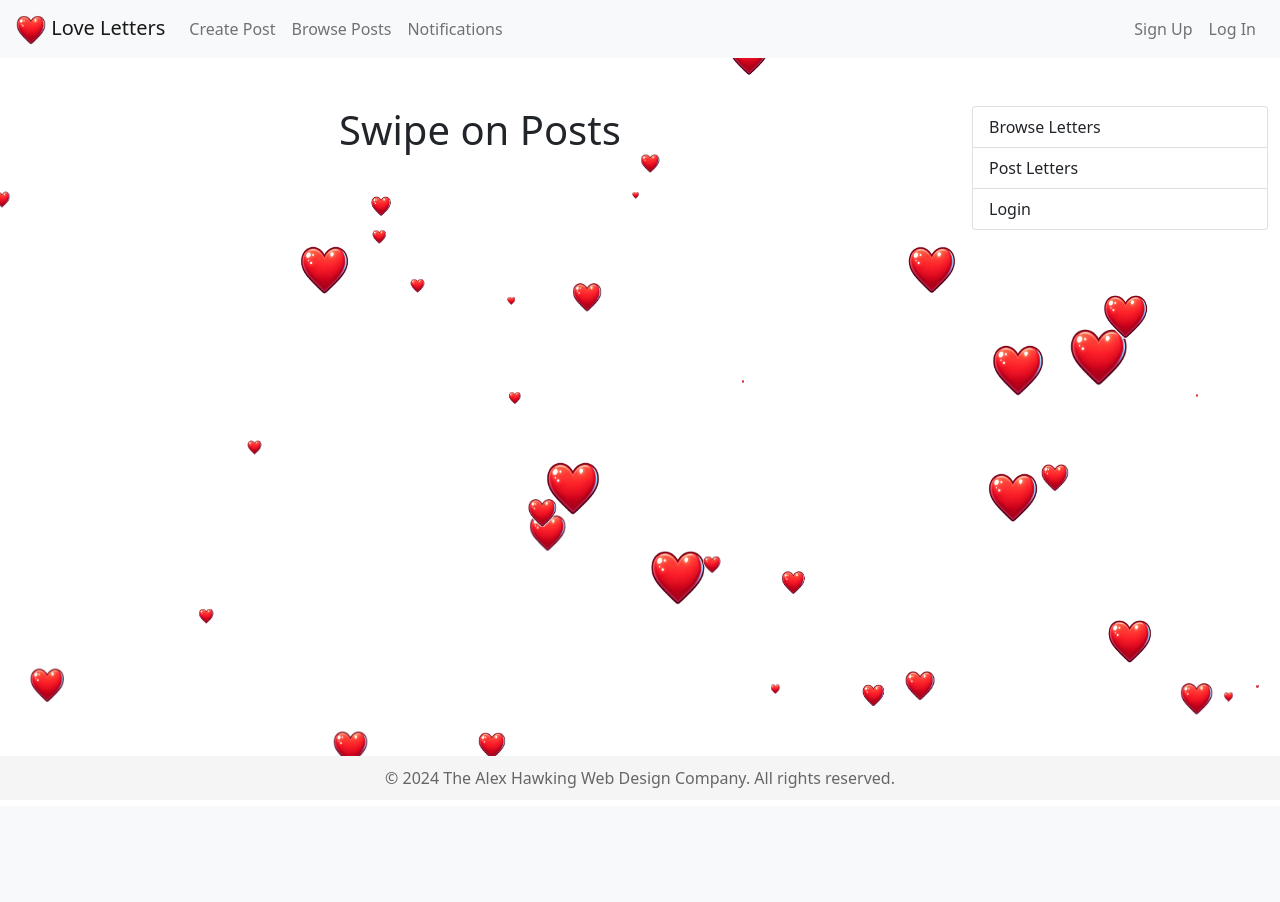
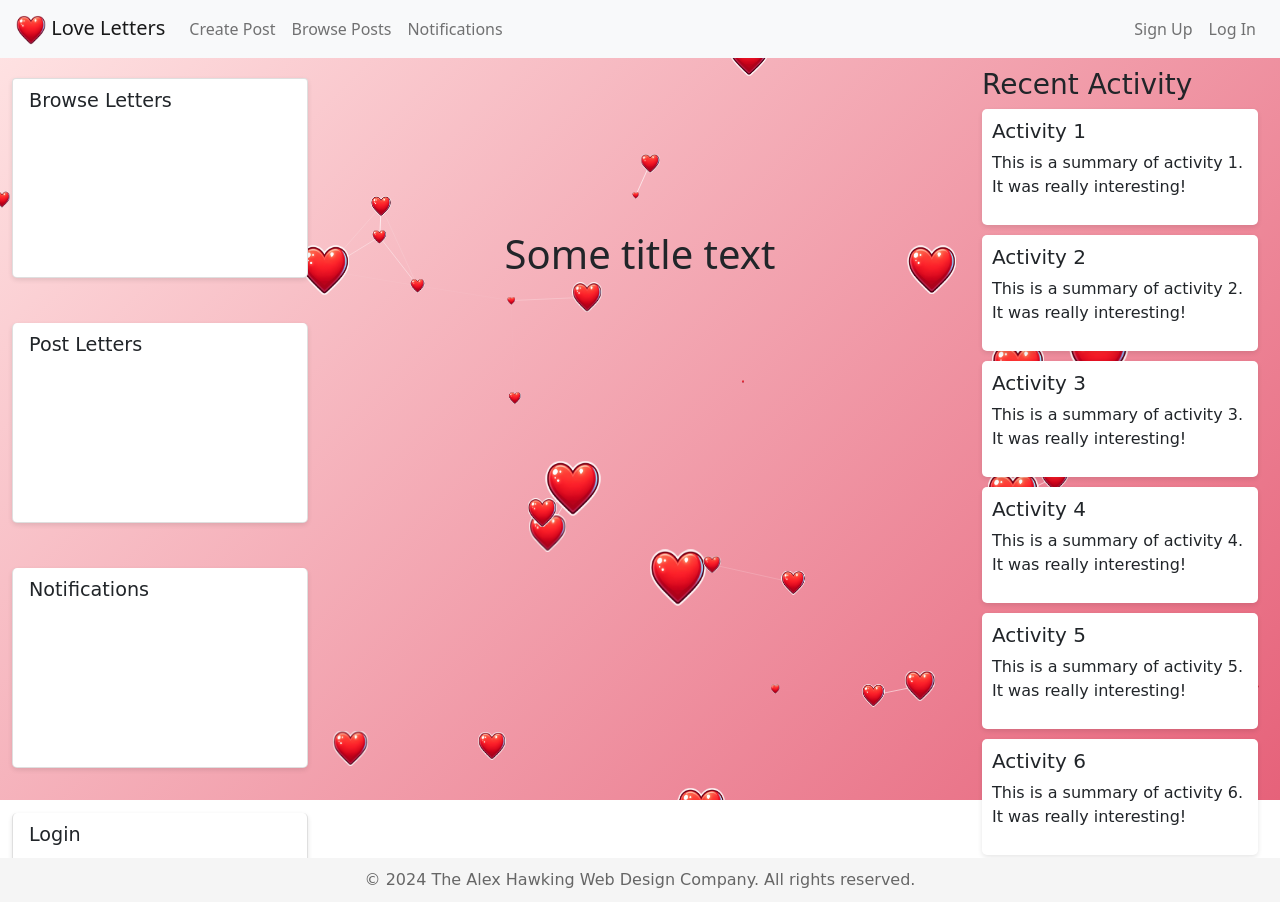
Before and after one commit to 0x3F-Lab/love-letters, a Flask app: page / in a window 1280 px wide. Before the commit the page ends 788 px from the top, so only its background shows below. Run offline with Flask 3, Linux system fonts and the light colour scheme; some libraries are stand-ins or nearby versions.

Commit message:
Style landing page

```diff
--- a/src/static/css/style.css
+++ b/src/static/css/style.css
@@ -5,6 +5,7 @@ body {
   padding: 0;
   display: flex;
   flex-direction: column;
+  font-family: 'Great Vibes', cursive;
 }
 
 /* Center Content */
@@ -39,6 +40,7 @@ body {
   text-align: center;
   border-radius: 15px;
   box-shadow: 0 4px 8px rgba(0, 0, 0, 0.1);
+  font-family: 'Great Vibes', cursive;
 }
 
 .card:hover {
@@ -58,6 +60,7 @@ body {
   color: #666;
   text-align: center;
   padding: 10px 0;
+  font-family: 'Great Vibes', cursive;
 }
 
 .modal-content {
@@ -84,6 +87,7 @@ body {
   width: 80%; /* Sets the card width to 80% of its parent container */
   margin: 0 auto 20px; /* Centers the card horizontally and adds space below */
   box-shadow: 0 4px 8px rgba(0, 0, 0, 0.1); /* Adds a shadow for better visibility */
+  font-family: 'Great Vibes', cursive;
 }
 
 @media (max-width: 768px) {
@@ -261,7 +265,7 @@ select:focus {
   position: absolute;
   width: 80%;
   min-height: 300px;
-  background-color: #fff;
+  background-color: rgb(238, 163, 194);
   box-shadow: 0 4px 8px rgba(0, 0, 0, 0.2);
   border-radius: 10px;
   padding: 20px;
@@ -352,3 +356,97 @@ select:focus {
     box-shadow: 0 0 0 0 rgba(150, 201, 61, 0);
   }
 }
+
+.container-fluid, .row {
+  height: 100%;
+}
+
+/* Sidebar styling */
+.sidebar {
+  background-color: transparent;
+  padding: 20px;
+}
+
+.list-group {
+  width: 100%; /* Ensure the group takes full width of the sidebar */
+}
+
+.list-group-item {
+  background-color: #fff; /* White background */
+  color: #333; /* Dark text color */
+  border: none; /* No borders for a cleaner look */
+  padding: 20px; /* Increased padding for taller buttons */
+  margin-bottom: 45px; /* Space between buttons */
+  border-radius: 5px; /* Rounded corners */
+  box-shadow: 0 2px 5px rgba(0, 0, 0, 0.1); /* Subtle shadow for depth */
+  display: block; /* Block display to fill the container */
+  width: 100%; /* Full width */
+  height: 200px;
+  text-align: center; /* Center text */
+  font-size: 1.2rem; /* Larger font size */
+  transition: background-color 0.3s, color 0.3s; /* Smooth transition for hover effects */
+  font-family: 'Great Vibes', cursive;
+}
+
+.list-group-item:hover, .list-group-item:focus {
+  background-color: #e2e2e2; /* Light grey on hover/focus */
+  color: #212529; /* Darker text on hover/focus */
+  text-decoration: none; /* Remove underline from links */
+}
+
+/* Adjustments for responsiveness and interaction */
+@media (max-width: 768px) {
+  .sidebar {
+    padding: 10px;
+  }
+  .list-group-item {
+    padding: 15px; /* Slightly smaller padding on smaller screens */
+  }
+}
+
+
+.game-col {
+  background-color: transparent; /* White background */
+  overflow: hidden; /* Hide anything outside the bounds */
+}
+
+.recent-activity {
+  padding: 10px;
+}
+
+.activity-item {
+  margin-bottom: 10px;
+  padding: 10px;
+  background-color: #fff; /* White background for each item */
+  border-radius: 5px; /* Rounded corners for each item */
+  box-shadow: 0 2px 5px rgba(0,0,0,0.1); /* Subtle shadow */
+  font-family: 'Great Vibes', cursive;
+}
+
+/* Ensure the sidebar and the recent activity panel take full height */
+.sidebar, .col-md-3 {
+  height: 100vh;
+  overflow-y: auto; /* Makes sidebar scrollable if needed */
+  font-family: 'Great Vibes', cursive;
+}
+
+/* Adjust main content width */
+.col-md-6 {
+  overflow: hidden;
+}
+
+/* Ensure all content areas are above the particles */
+.container-fluid, .row, .col-md-3, .col-md-6, .list-group-item, .card, .status-popup {
+  position: relative;
+  z-index: 1; /* Higher z-index than particles.js */
+}
+
+#particles-js {
+  position: fixed;
+  top: 0;
+  left: 0;
+  width: 100%;
+  height: 100%;
+  background: linear-gradient(135deg, #ffe5e5, #e6627a); /* Same as body for a consistent look */
+  z-index: 0; /* Ensures it's behind all content */
+}
--- a/src/templates/landing.html
+++ b/src/templates/landing.html
@@ -1,12 +1,27 @@
 {% extends "base.html" %}
 {% block title %}Connect Hearts at UWA{% endblock %}
 {% block content %}
-<div class="container-fluid">
-  <div class="row">
+<div class="container-fluid h-100">
+  <div class="row h-100">
+    <!-- Sidebar -->
+    <div class="col-md-3 sidebar">
+      <div class="list-group">
+        <a href="{{ url_for('post.browse') }}" class="list-group-item list-group-item-action">Browse Letters</a>
+        <a href="{{ url_for('post.create') }}" class="list-group-item list-group-item-action">Post Letters</a>
+        <a href="{{ url_for('auth.notifications') }}" class="list-group-item list-group-item-action">Notifications</a>
+        {% if 'user_id' in session %}
+          <a href="{{ url_for('auth.account') }}" class="list-group-item list-group-item-action">{{ session['user_name'] }}</a>
+          <a href="{{ url_for('auth.logout') }}" class="list-group-item list-group-item-action">Log Out</a>
+        {% else %}
+          <a href="#" data-toggle="modal" data-target="#loginModal" class="list-group-item list-group-item-action">Login</a>
+          <a href="#" data-toggle="modal" data-target="#signUpModal" class="list-group-item list-group-item-action">Sign Up</a>
+        {% endif %}
+      </div>
+    </div>
     <!-- Main Content Area -->
-    <div class="col-md-9 game-col d-flex flex-column align-items-center justify-content-center" style="overflow: hidden;">
-      <div class="container mt-5">
-        <h1 class="text-center">Swipe on Posts</h1>
+    <div class="col-md-6 game-col d-flex flex-column align-items-center justify-content-center">
+      <div class="container">
+        <h1 class="text-center">Some title text</h1>
         <div id="cards-container">
           {% for post in posts %}
           <div class="swipe-card" data-post-id="{{ post.id }}">
@@ -18,20 +33,19 @@
           {% endfor %}
           <div class="status-popup" style="display: none;"></div>
         </div>
-
       </div>
     </div>
-    <!-- Sidebar -->
-    <div class="col-md-3 sidebar mt-5 mb-md-5">
-      <div class="list-group">
-        <a href="{{ url_for('post.browse') }}" class="list-group-item list-group-item-action">Browse Letters</a>
-        <a href="{{ url_for('post.create') }}" class="list-group-item list-group-item-action">Post Letters</a>
-        {% if 'user_id' in session %}
-          <a href="{{ url_for('auth.notifications') }}" class="list-group-item list-group-item-action">Responses</a>
-          <a href="{{ url_for('auth.account') }}" class="list-group-item list-group-item-action">My Account</a>
-        {% else %}
-          <a href="#" data-toggle="modal" data-target="#loginModal" class="list-group-item list-group-item-action">Login</a>
-        {% endif %}
+    <!-- Recent Activity Section -->
+    <div class="col-md-3" style="height: 100vh; overflow-y: scroll;">
+      <div class="recent-activity">
+        <h3>Recent Activity</h3>
+        <!-- Adding fake content for scroll testing -->
+        {% for i in range(1, 21) %}
+          <div class="activity-item">
+            <h5>Activity {{ i }}</h5>
+            <p>This is a summary of activity {{ i }}. It was really interesting!</p>
+          </div>
+        {% endfor %}
       </div>
     </div>
   </div>
```
Also changed, not shown: src/static/js/script.js (line endings or trailing spaces). Lines whose indentation alone changed are shown as unchanged.
